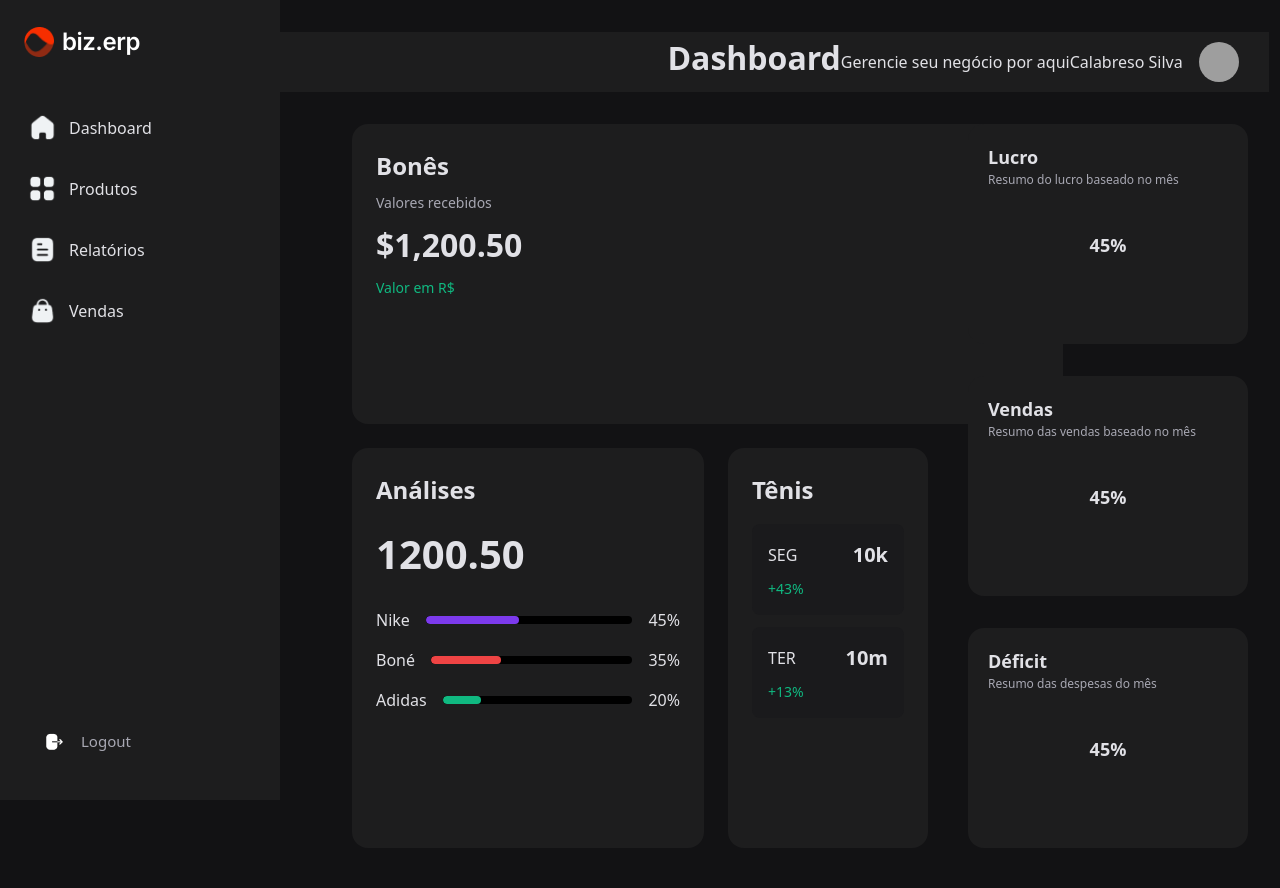
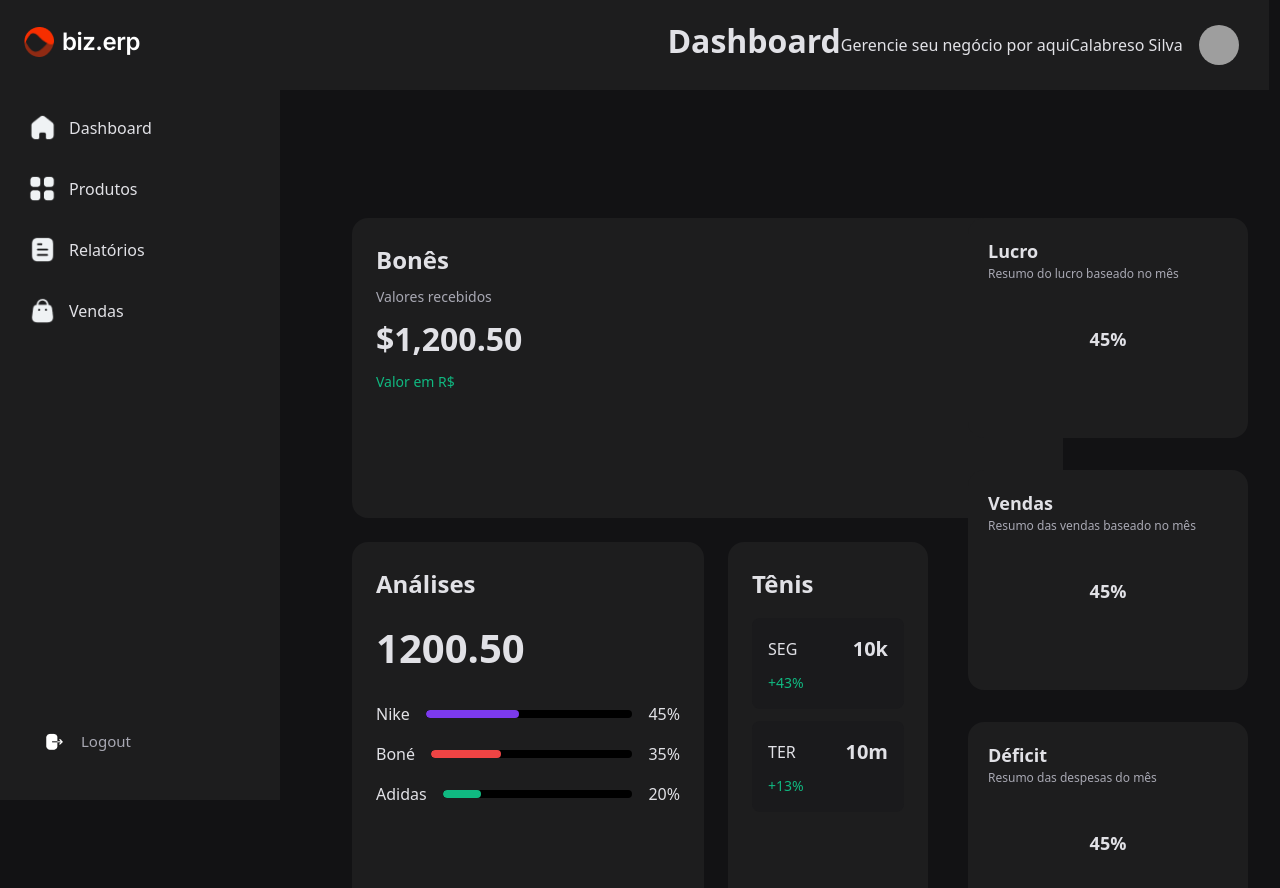
Before and after one commit to MateusAmaroDaSilva/BizCommerce, a React (Create React App) app: page /dashboard in a window 1280 px wide. Shown: the top 888 px of the page. Before the commit the page ends 848 px from the top, so only its background shows below. Built offline with nearby package versions, Linux system fonts and the light colour scheme; grey boxes are pictures that could not be loaded.

Commit message:
Front-End

```diff
--- a/src/dashboard.css
+++ b/src/dashboard.css
@@ -93,18 +93,20 @@ body {
 
 .main-content {
   flex: 1;
-  padding: 2rem;
+  padding: 0rem 2rem 2rem;
   background-color: var(--background);
 }
 
 .top-bar {
   width: 101.7%;
   background-color: var(--surface);
-  height: 60px;
+  height: 90px;
   display: flex;
   justify-content: flex-end;
   align-items: center;
   padding: 0 30px;
+  margin-bottom: 8rem;
+  border-top: none;
 }
 
 .top-bar h1 {
```
